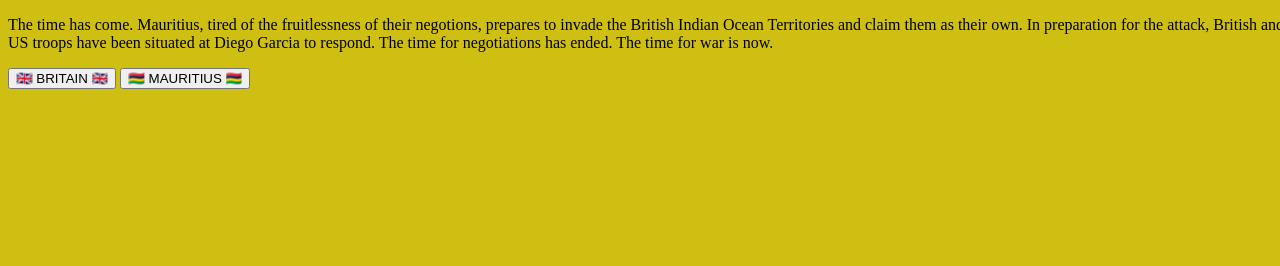
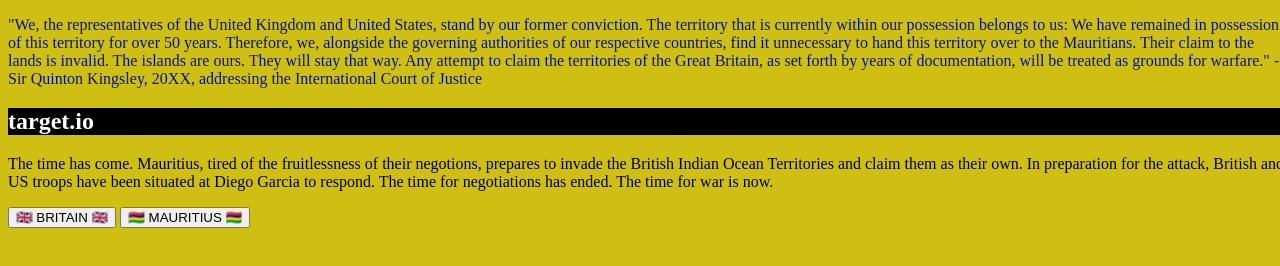
Before and after one commit to WeyinmiOProgrammer/target.io, a plain HTML site: page index.html in a window 1280 px wide. Drawn offline with Linux system fonts and the light colour scheme.

Commit message:
Changes made to the main page

```diff
--- a/index.html
+++ b/index.html
@@ -4,11 +4,16 @@
 <head>
   <meta charset="utf-8">
   <meta name="viewport" content="width=device-width">
-  <title>replit</title>
+  <title>target.io</title>
   <link href="style.css" rel="stylesheet" type="text/css" />
 </head>
 
 <body>
+
+  <span id = "quote">
+    <p>"We, the representatives of the United Kingdom and United States, stand by our former conviction. The territory that is currently within our possession belongs to us: We have remained in possession of this territory for over 50 years. Therefore, we, alongside the governing authorities of our respective countries, find it unnecessary to hand this territory over to the Mauritians. Their claim to the lands is invalid. The islands are ours. They will stay that way. Any attempt to claim the territories of the Great Britain, as set forth by years of documentation, will be treated as grounds for warfare." - Sir Quinton Kingsley, 20XX, addressing the International Court of Justice</p>
+  </span>
+  <div id = "ground"><h2>target.io</h2></div>
   <p>The time has come. Mauritius, tired of the fruitlessness of their negotions, prepares to invade the British Indian Ocean Territories and claim them as their own. In preparation for the attack, British and US troops have been situated at Diego Garcia to respond. The time for negotiations has ended. The time for war is now.</p>
   <a href = a.html><button type = "button">🇬🇧 BRITAIN 🇬🇧</button></a>
   <a href = b.html><button type = "button">🇲🇺 MAURITIUS 🇲🇺</button></a>
--- a/style.css
+++ b/style.css
@@ -6,3 +6,21 @@ html, body {
 table,td{
   border-style: solid;
 }
+
+#quote {
+  height: 100%;
+  width: 100%;
+  font-size: 20;
+  background-color: #000000;
+  color: #001475;
+  overflow: hidden;
+  padding: 1 0;
+  border-bottom: 1 solid transparent;
+  border-top: 1 solid transparent;
+
+}
+#ground
+{
+  background-color: #000000;
+  color: white;
+}
```
